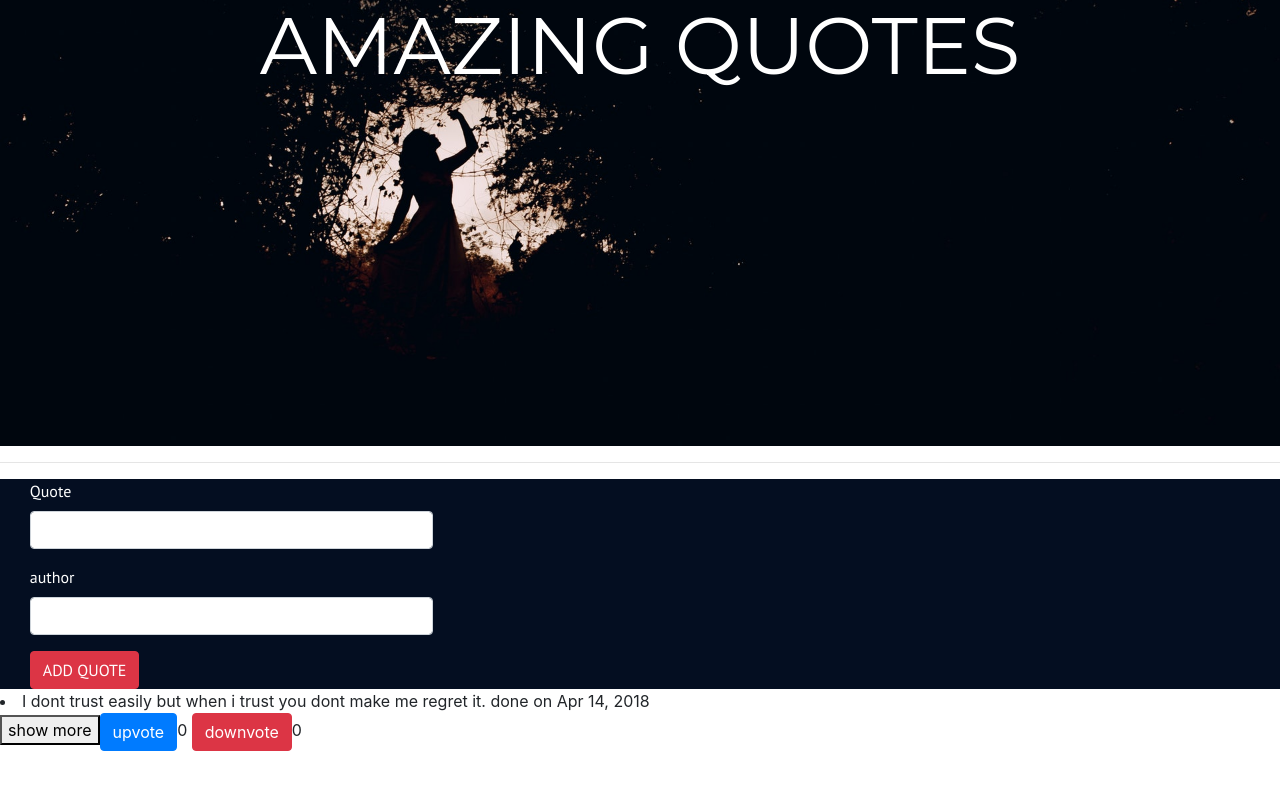
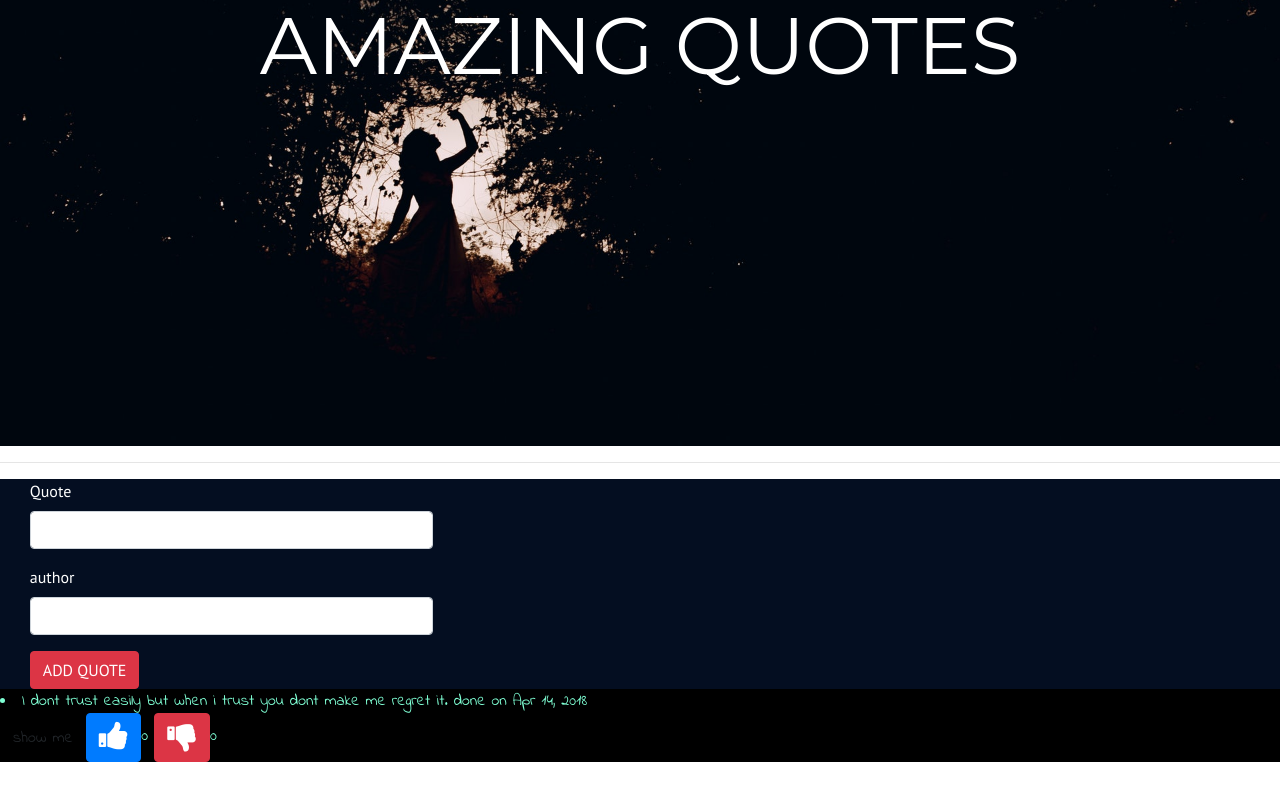
Before and after one commit to lorrainemikai/quotes, an Angular app: page / in a window 1280 px wide. Shown: the part 354-1154 px from the top of the page. Before the commit the page ends 1105 px from the top, so only its background shows below. Built offline with nearby package versions, Linux system fonts and the light colour scheme.

Commit message:
updated read me

```diff
--- a/src/app/quote-details/quote-details.component.html
+++ b/src/app/quote-details/quote-details.component.html
@@ -1,2 +1,3 @@
-<p>{{quotes.author}}</p>
+<p>{{myQuotes.author}}</p>
+
 <button (click)="goalCompelete(true)" class="btn btn-primary">show me something</button>
--- a/src/app/quote-details/quote-details.component.ts
+++ b/src/app/quote-details/quote-details.component.ts
@@ -7,9 +7,9 @@ import {Quotes}from '../quotes'
 })
 export class QuoteDetailsComponent implements OnInit {
 
+  @Input() myQuotes:Quotes
+  @Output() isCompelete = new EventEmitter <boolean>();
 
-  @Input() quotes:Quotes
-  @Output()isCompelete = new EventEmitter <boolean>();
   goalCompelete(compelete:boolean){
     this.isCompelete.emit(compelete);
   }
--- a/src/app/quote/quote.component.css
+++ b/src/app/quote/quote.component.css
@@ -1,39 +1,9 @@
-/*affect the font within the box*/
-/* p {
-    text-align:center;
-    background-color: linen;
-    height: 50px;
-    padding-top: 15px;
-    font-family: cursive;
+@import url('https://fonts.googleapis.com/css?family=Indie+Flower');
+
+  .style{
+    background-color: black;
+    color: aquamarine;
+    font-family: 'Indie Flower';
+    max-height: 100px;
+
   }
-
-  /* The colours around the quotes */
-  /* .w3-card {
-    background-color: green;
-    padding:20px;
-    padding-bottom: 10px;
-    opacity: 0.8;
-  }
-   */
-  /*The text above the new quote form*/
-  /* h1 {
-    text-align: center;
-    font-family: fantasy;
-  } */
-
-  /*new quote form*/
-  /* form {
-    padding-bottom: 30px;
-    text-align: center;
-    padding-top: 20px;
-  }
-   */
-  /*Delete Button*/
-  /* #danger{
-    padding-bottom: 10px;
-    margin-left: 50px;
-  }
-
-  body {
-    background-color: whitesmoke;
-  } */
--- a/src/app/quote/quote.component.html
+++ b/src/app/quote/quote.component.html
@@ -6,12 +6,15 @@
   </div>
 </div>
 
-  <div *ngFor='let quote of quotes;let i=index'>
-    <li>{{quote.name}} done on {{quote.compeleteDate|date}}</li>
-    <button (click)='toggleDetails(i)'>show more</button>
-    <button class="btn btn-primary" (click)='upvote()'>upvote</button>{{quote.upvotes}}
-    <button class="btn btn-danger" (click)='downvote()'>downvote</button>{{quote.downvotes}}
-    <app-quote-details *ngIf=quote.showDescripton [quotes]='quote' (isCompelete)='compeleteGoal($event,i)'></app-quote-details>
-
-
+<div *ngFor='let quote of quotes;let i=index' class="style">
+  <li>{{quote.name}} done on {{quote.compeleteDate|date}}</li>
+  <button class="btn" (click)='toggleDetails(i)'>show me </button>
+  <button class="btn btn-primary" (click)='upvote(i)'>
+    <i class="fa fa-thumbs-up fa-2x"></i>
+  </button>{{quote.upvotes}}
+  <button class="btn btn-danger" (click)='downvote(i)'>
+    <i class="fa fa-thumbs-down fa-2x"></i>
+  </button>{{quote.downvotes}}
+  <app-quote-details *ngIf=quote.showDescription [myQuotes]='quote' (isCompelete)='compeleteGoal($event,i)'></app-quote-details>
 </div>
+<br><br>
--- a/src/app/quote/quote.component.ts
+++ b/src/app/quote/quote.component.ts
@@ -15,22 +15,22 @@ export class QuoteComponent implements OnInit {
     // new Quotes (6,'When you lose someone it stays with you.Always reminding you of how easy it is to get hurt','BY NINA DOBREV~VD'),
     // new Quotes (7,'The worst day of loving someone us the day you lose them','BY NINA DOBREV~VD'),
     // new Quotes (8,'The day you say you started living is the day you do the thing youre mostly afraid of','BY CLAIRE HOLT~VD'),
-
-
   ];
   compeleteQuote(isCompelete,index){
     if(isCompelete){
       this.quotes.splice(index,1)
     }
   }
-  toggleDetails(index){this.quotes[index].showDescription=!this.quotes[index].showDescription
+  toggleDetails(index){
+    this.quotes[index].showDescription=!this.quotes[index].showDescription;
+    console.log("Heeey")
   }
 
-  upvote(){
-    this.quotes[0].upvotes ++
+  upvote(index){
+    this.quotes[index].upvotes ++
   }
-  downvote(){
-    this.quotes[0].downvotes --
+  downvote(index){
+    this.quotes[index].downvotes ++
   }
   addNewQuotes(q){
     this.quotes = q
--- a/src/app/quotes.ts
+++ b/src/app/quotes.ts
@@ -1,9 +1,6 @@
 export class Quotes {
-  showDescription: any;
+  public showDescription: boolean;
     constructor(public id:number,public name:string ,public author:string,public upvotes:number,public downvotes :number,public compeleteDate:Date){
         this.showDescription=false
     }
-
-
-
 }
--- a/src/index.html
+++ b/src/index.html
@@ -9,6 +9,7 @@
   <link rel="icon" type="image/x-icon" href="favicon.ico">
 </head>
 <body>
+  <link rel="stylesheet" href="https://stackpath.bootstrapcdn.com/font-awesome/4.7.0/css/font-awesome.min.css">
   <app-root></app-root>
 </body>
 </html>
--- a/src/styles.css
+++ b/src/styles.css
@@ -11,6 +11,7 @@ padding: 0;
 margin: 0;
 color: #fff;
 font-family: 'PT Sans', sans-serif;
+
 
 }
 
```
Also changed, not shown: 1 other file (tests, documents, lock files or other folders).
